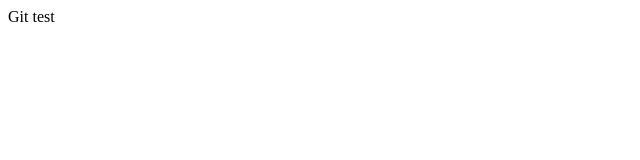
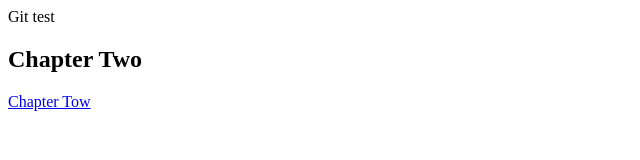
Before and after one commit to maythazinhtunn/html, a plain HTML site: page index.html in a window 1280 px wide. Shown: the whole page, without its empty margins (0-640 px from the left). Drawn offline with Linux system fonts and the light colour scheme.

Commit message:
testing html

```diff
--- a/index.html
+++ b/index.html
@@ -8,5 +8,7 @@
 </head>
 <body>
     Git test
+    <h2 id="ch2">Chapter Two</h2>
+    <a href="#ch2">Chapter Tow</a>
 </body>
 </html>
```
